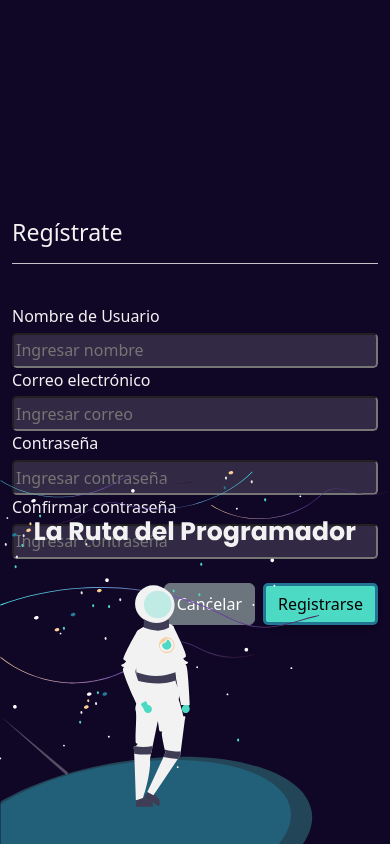
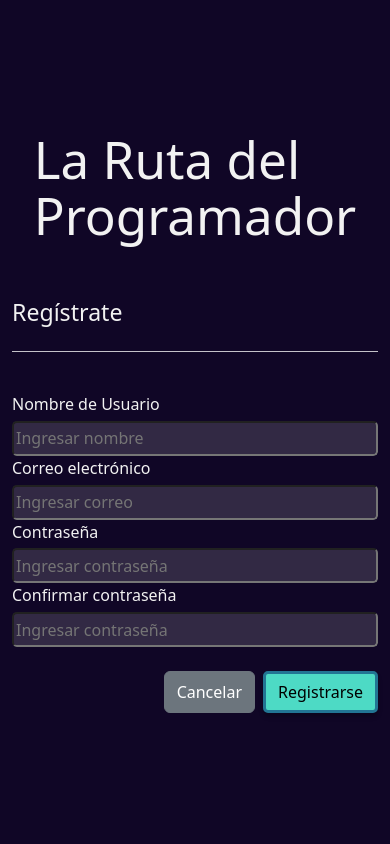
Before and after one commit to CodeMasterChefs/Frontend-Ruta-Programador, a React (Vite) app: page /registro in a window 390 px wide. Built offline with nearby package versions, Linux system fonts and the light colour scheme.

Commit message:
style: Background de registro

```diff
--- a/src/Pages/RegistroUsuarioPage/RegistroUsuarioPage.css
+++ b/src/Pages/RegistroUsuarioPage/RegistroUsuarioPage.css
@@ -19,10 +19,37 @@
     opacity: .80 !important;
 }
 
-.undraw-image {
-    position: absolute;
-    bottom: 0;
+.registro-bg{
+    position: fixed;
+    top: 0;
     left: 0;
-    max-width: 100%;
-    height: auto;
+    width: 100%;
+    height: 100%;
+    background-image: url(../../assets/rocket.svg);
+    background-size: contain;
+    background-repeat: no-repeat;
+    background-position: left;
+    z-index: 0;
 }
+
+.registro-content{
+    z-index: 1;
+}
+
+.registro-title{
+    opacity: 0%;
+}
+
+@media screen and (max-width: 912px) {
+    .registro-bg {
+       display: none;
+    }
+    .registro-content{
+        display: flex;
+        flex-direction: column;
+    }
+    .registro-title{
+        opacity: 100%;
+        margin-bottom: 1.5rem;
+    }
+}
--- a/src/Pages/RegistroUsuarioPage/RegistroUsuarioPage.jsx
+++ b/src/Pages/RegistroUsuarioPage/RegistroUsuarioPage.jsx
@@ -28,14 +28,14 @@ const RegistroUsuarioPage = () => {
 
   return (
     <div className="container">
-      <img
-        className="undraw-image"
-        src={svgAstronautra}
-        alt="Ilustración"
-      />
+      <div className="registro-bg"></div>
       <div className="row">
-        <div className="col-md-7"></div>
-        <div className="col-md-5">
+        <div className="col-md-7 registro-title d-flex align-items-center d-flex justify-content-center">
+          <div className="login-title d-flex justify-content-center">
+            <h1>La Ruta del<br></br>Programador</h1>
+          </div>
+        </div>
+        <div className="col-md-5 registro-content">
           <h3>Regístrate</h3>
           <hr className="line-header"></hr>
           <br></br>
```
